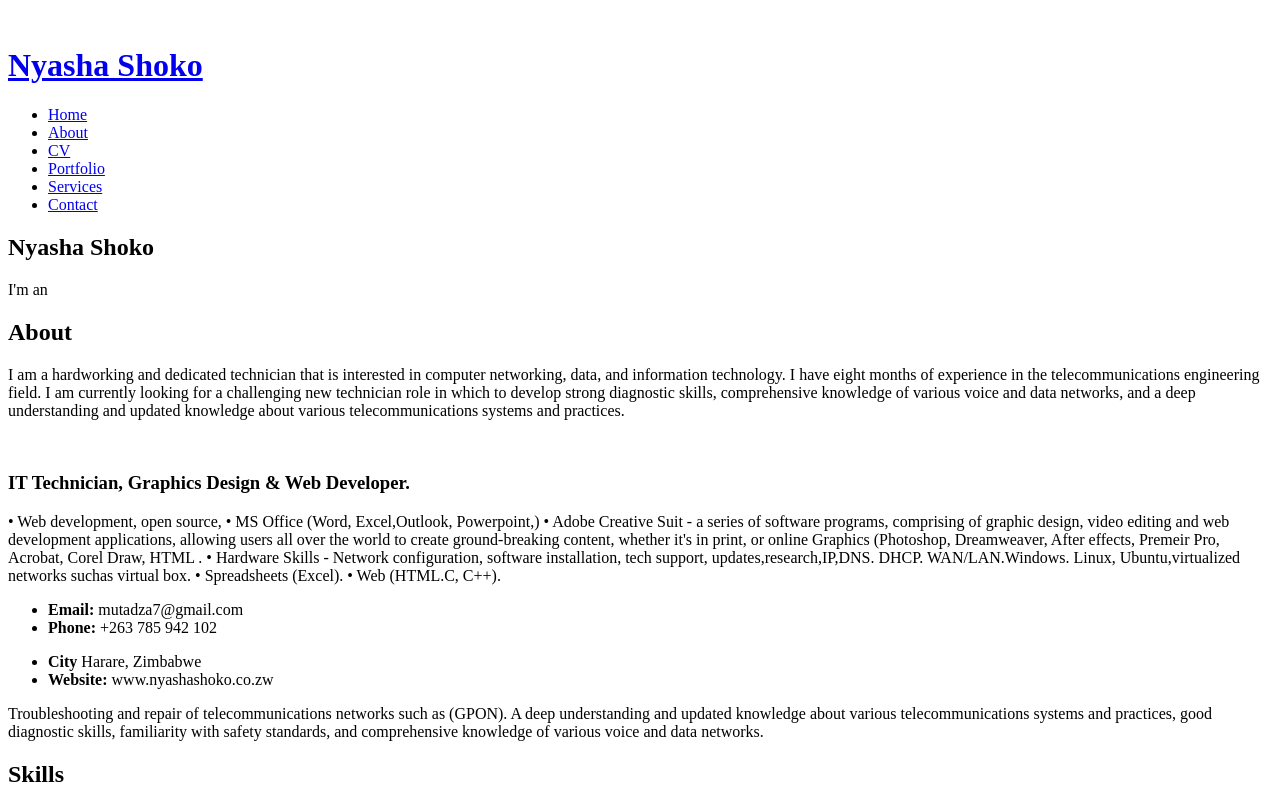
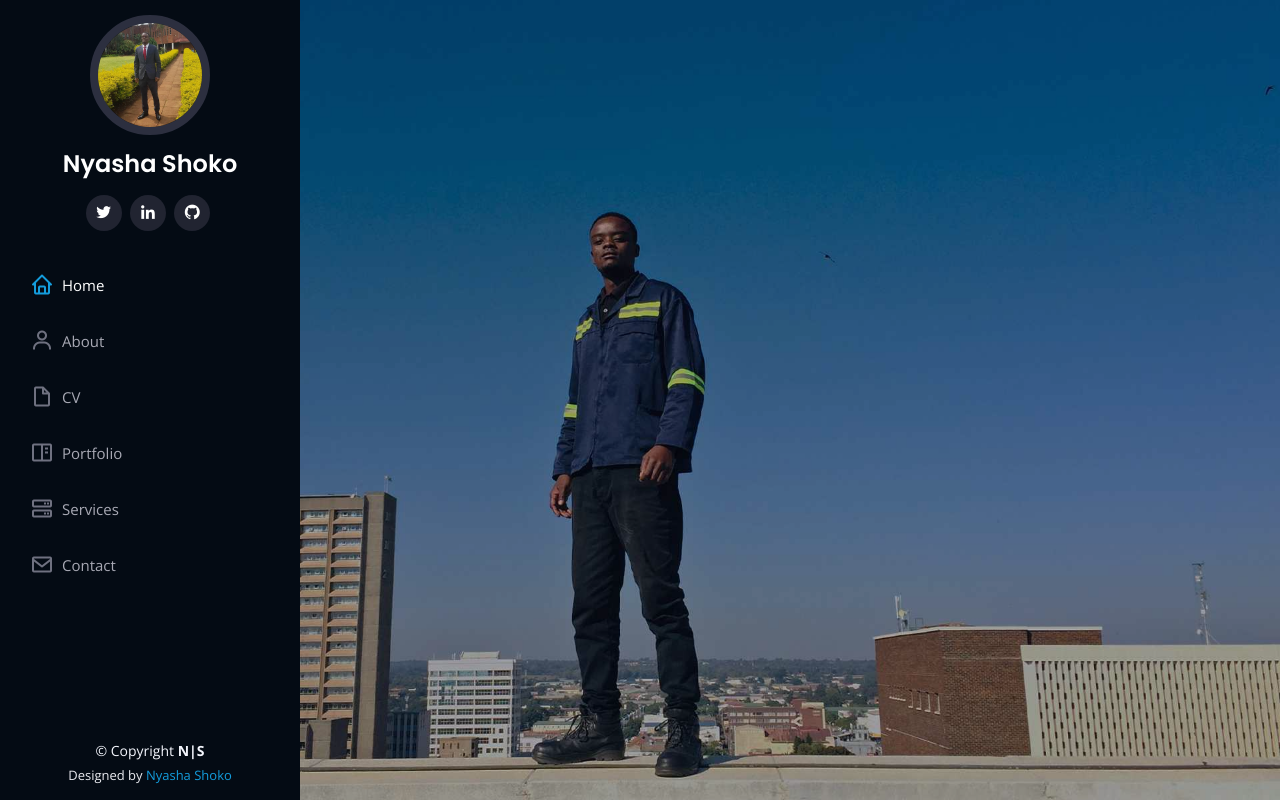
Before and after one commit to nshoko/nshoko, a plain HTML site: page index.html in a window 1280 px wide. Shown: the top 802 px of the page. Drawn offline with nearby package versions, Linux system fonts and the light colour scheme.

Commit message:
Update index.html

```diff
--- a/index.html
+++ b/index.html
@@ -17,15 +17,15 @@
   <link href="https://fonts.googleapis.com/css?family=Open+Sans:300,300i,400,400i,600,600i,700,700i|Raleway:300,300i,400,400i,500,500i,600,600i,700,700i|Poppins:300,300i,400,400i,500,500i,600,600i,700,700i" rel="stylesheet">
 
   <!-- Vendor CSS Files -->
-  <link href="file:///C|/Users/Aaron Mutadza/Downloads/Compressed/iPortfolio/assets/vendor/aos/aos.css" rel="stylesheet">
-  <link href="file:///C|/Users/Aaron Mutadza/Downloads/Compressed/iPortfolio/assets/vendor/bootstrap/css/bootstrap.min.css" rel="stylesheet">
-  <link href="file:///C|/Users/Aaron Mutadza/Downloads/Compressed/iPortfolio/assets/vendor/bootstrap-icons/bootstrap-icons.css" rel="stylesheet">
-  <link href="file:///C|/Users/Aaron Mutadza/Downloads/Compressed/iPortfolio/assets/vendor/boxicons/css/boxicons.min.css" rel="stylesheet">
-  <link href="file:///C|/Users/Aaron Mutadza/Downloads/Compressed/iPortfolio/assets/vendor/glightbox/css/glightbox.min.css" rel="stylesheet">
-  <link href="file:///C|/Users/Aaron Mutadza/Downloads/Compressed/iPortfolio/assets/vendor/swiper/swiper-bundle.min.css" rel="stylesheet">
+  <link href="/assets/vendor/aos/aos.css" rel="stylesheet">
+  <link href="/assets/vendor/bootstrap/css/bootstrap.min.css" rel="stylesheet">
+  <link href="/assets/vendor/bootstrap-icons/bootstrap-icons.css" rel="stylesheet">
+  <link href="/assets/vendor/boxicons/css/boxicons.min.css" rel="stylesheet">
+  <link href="/assets/vendor/glightbox/css/glightbox.min.css" rel="stylesheet">
+  <link href="/assets/vendor/swiper/swiper-bundle.min.css" rel="stylesheet">
 
   <!-- Template Main CSS File -->
-  <link href="file:///C|/Users/Aaron Mutadza/Downloads/Compressed/iPortfolio/assets/css/style.css" rel="stylesheet">
+  <link href="/assets/css/style.css" rel="stylesheet">
 
   <!-- =======================================================
   * Template Name: iPortfolio - v3.10.0
@@ -45,8 +45,8 @@
     <div class="d-flex flex-column">
 
       <div class="profile">
-        <img src="file:///C|/Users/Aaron Mutadza/Downloads/Compressed/iPortfolio/assets/img/profile-img.jpg" alt="" class="img-fluid rounded-circle">
-        <h1 class="text-light"><a href="file:///C|/Users/Aaron Mutadza/Downloads/Compressed/iPortfolio/index.html">Nyasha Shoko</a></h1>
+        <img src="/assets/img/profile-img.jpg" alt="" class="img-fluid rounded-circle">
+        <h1 class="text-light"><a href="/index.html">Nyasha Shoko</a></h1>
         <div class="social-links mt-3 text-center">
 
 			<a href="https://twitter.com/Nyasha_Shoko" class="twitter"><i class="bx bxl-twitter"></i></a>
```
